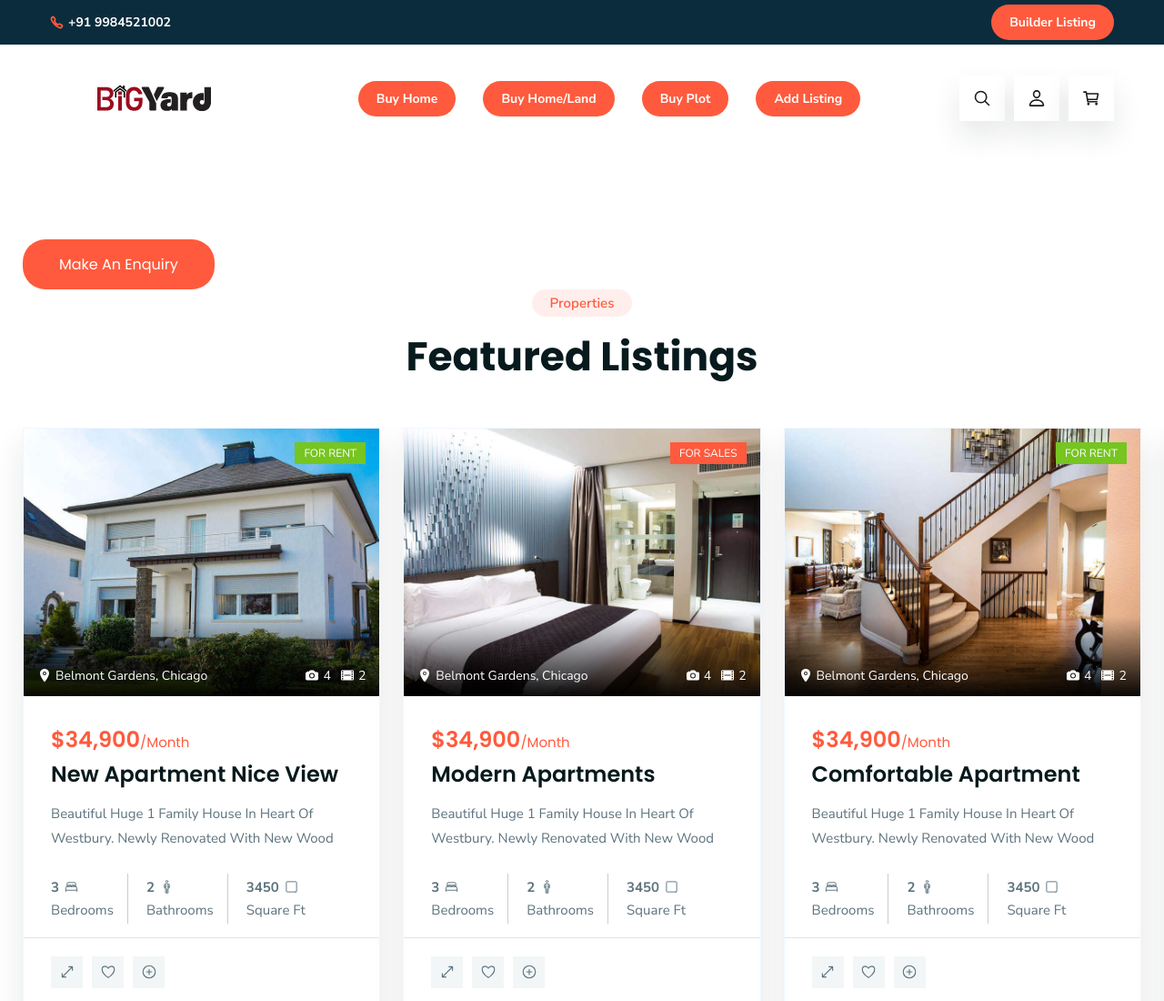
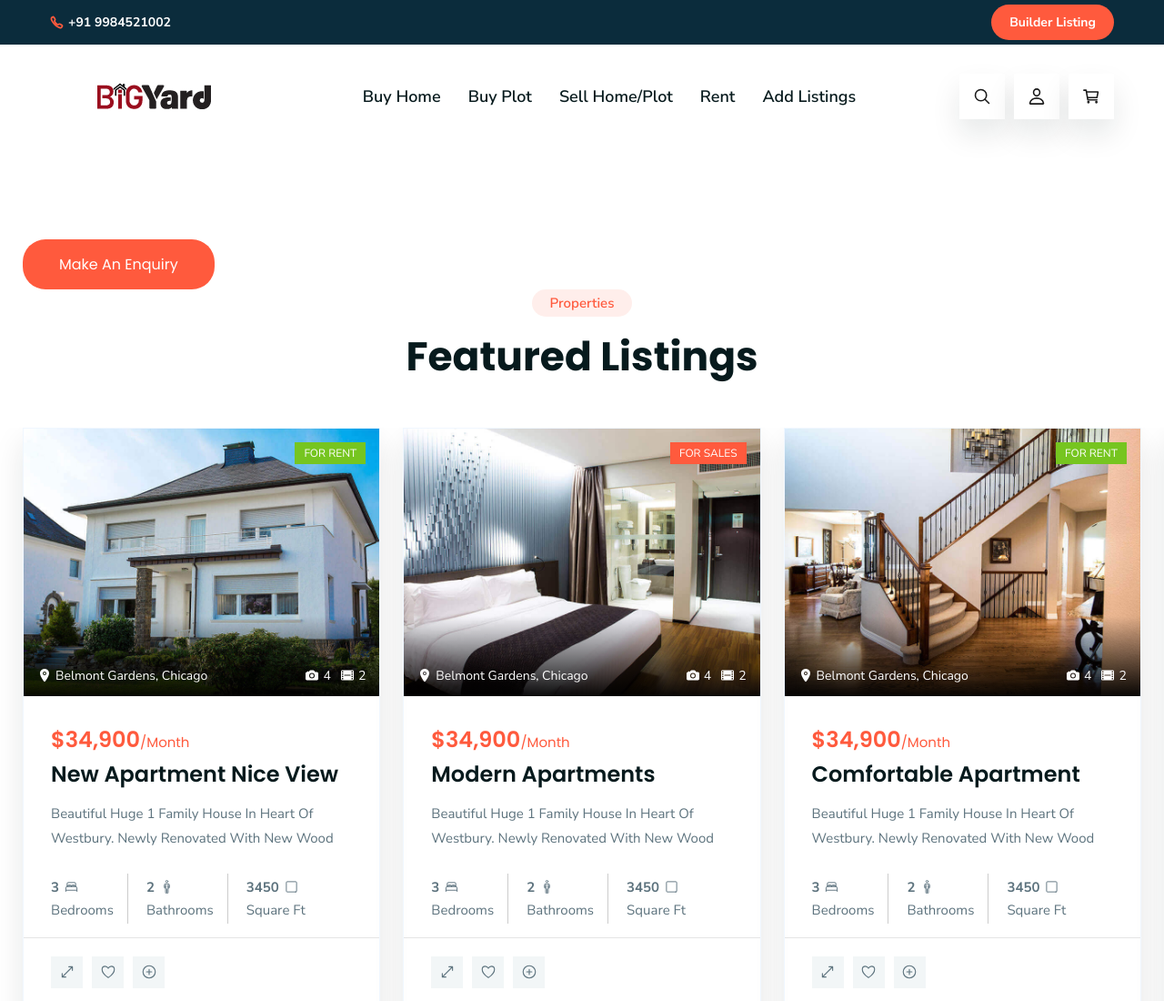
Before and after one commit to satyendra-coder/BigYard, a plain HTML site: page index.html in a window 1280 px wide. Shown: the top 1100 px of the page at 91% size. Drawn offline with nearby package versions, Linux system fonts and the light colour scheme.

Commit message:
NavBar_editing

```diff
--- a/index.html
+++ b/index.html
@@ -82,20 +82,25 @@
                         <ul class="navbar-list">
 
                             <li>
-                                <button class="header-top-btn" onclick="">Buy Home</button>
+                                <a href="#home" class="navbar-link" data-nav-link>Buy Home</a>
                             </li>
 
                             <li>
-                                <button class="header-top-btn" onclick="">Buy Home/Land</button>
+                                <a href="#about" class="navbar-link" data-nav-link>Buy Plot</a>
                             </li>
 
                             <li>
-                                <button class="header-top-btn" onclick="">Buy Plot</button>
+                                <a href="#service" class="navbar-link" data-nav-link>Sell Home/Plot</a>
                             </li>
 
                             <li>
-                                <button class="header-top-btn" onclick="">Add Listing</button>
+                                <a href="#property" class="navbar-link" data-nav-link>Rent</a>
                             </li>
+
+                            <li>
+                                <a href="#blog" class="navbar-link" data-nav-link>Add Listings</a>
+                            </li>
+
 
                         </ul>
                     </div>
@@ -134,10 +139,6 @@
         </div>
 
     </header>
-
-
-
-
 
     <main>
         <article>
```
